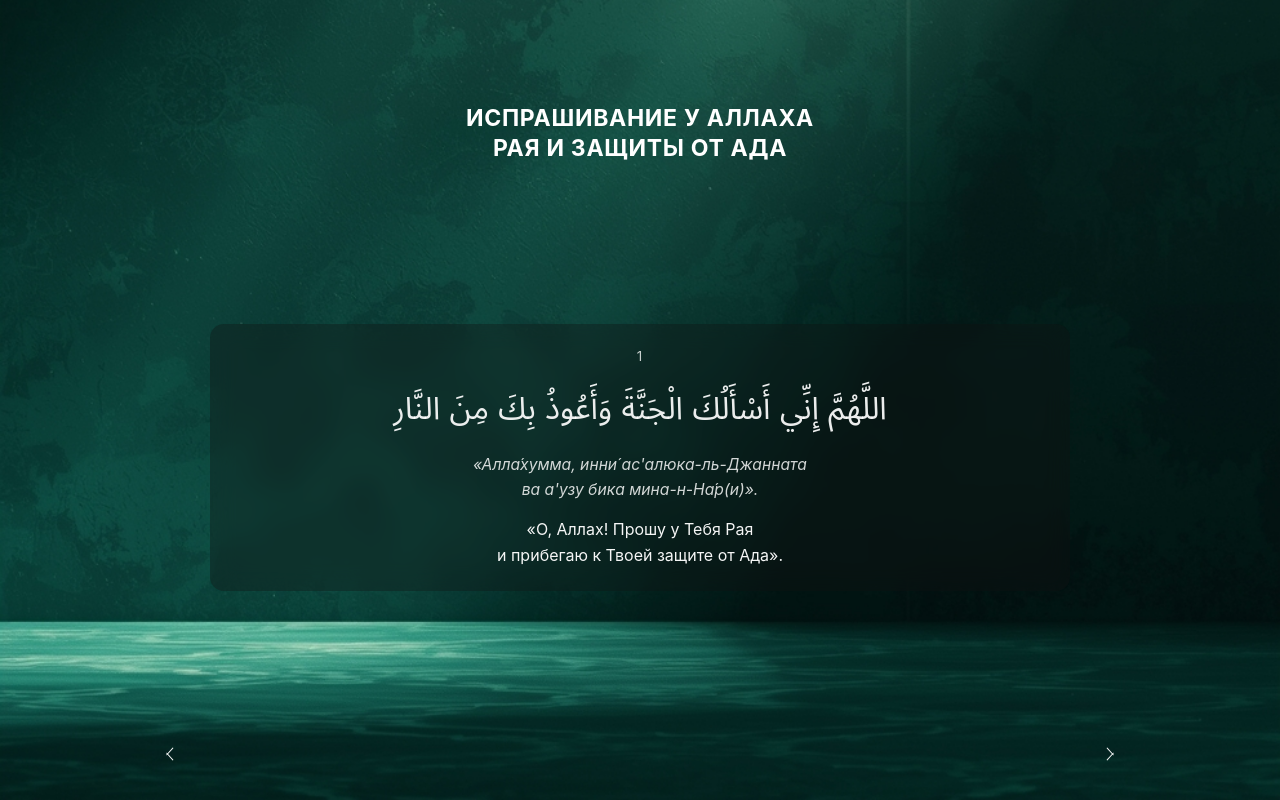
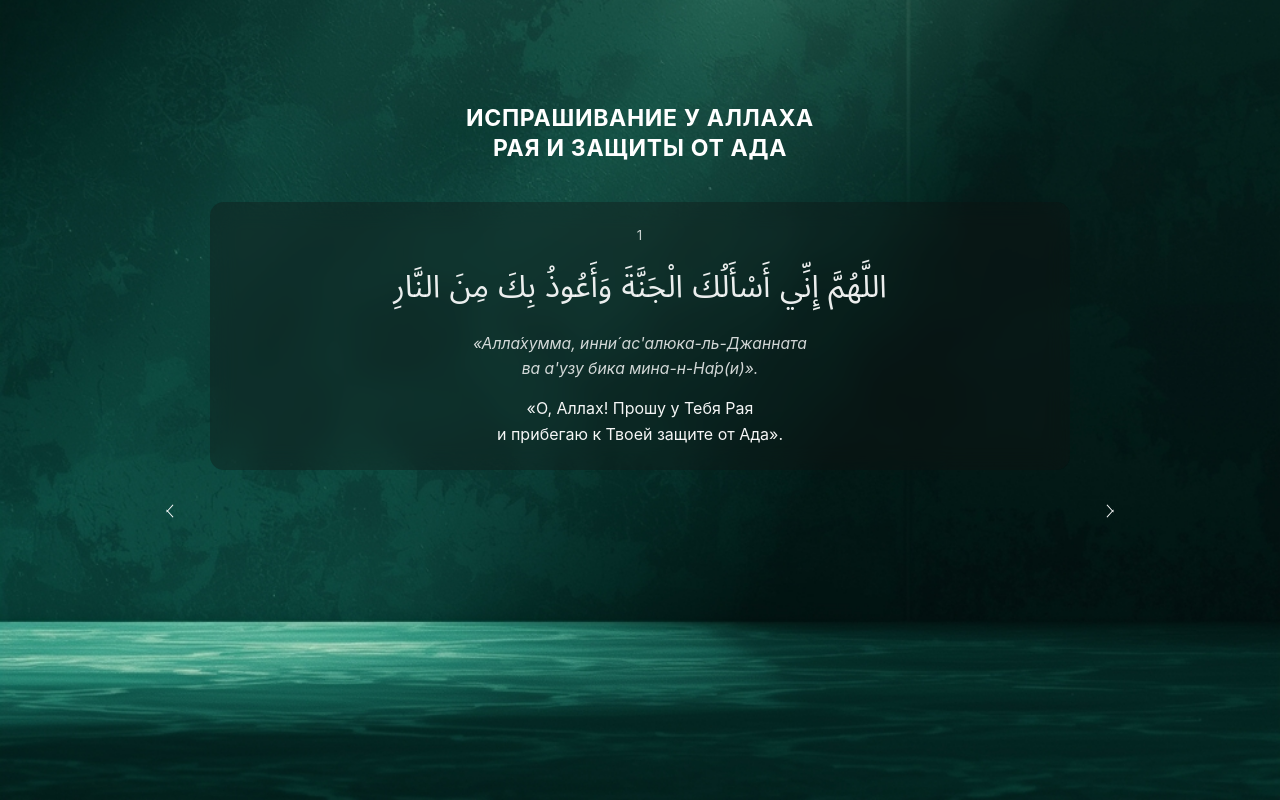
Before and after one commit to ALDYNEC-07/sto-dua, a Next.js app: page / in a window 1280 px wide. Shown: the part 800-1600 px from the top of the page. Built offline with nearby package versions, Linux system fonts and the light colour scheme.

Commit message:
стилизовал 1 главу

```diff
--- a/src/app/globals.css
+++ b/src/app/globals.css
@@ -208,8 +208,11 @@ body {
 .chapter__track {
   width: min(980px, 100%);
   display: flex;
+  align-items: flex-start;
   overflow-x: auto;
+  overflow-y: hidden;
   scroll-snap-type: x mandatory;
+  transition: height 200ms ease;
   scrollbar-width: none;
   -ms-overflow-style: none;
 }
@@ -220,9 +223,10 @@ body {
 
 .dua-slide {
   flex: 0 0 100%;
+  align-self: flex-start;
   scroll-snap-align: start;
-  display: grid;
-  place-items: center;
+  display: flex;
+  justify-content: center;
   text-align: center;
   padding: 0 clamp(2px, 1vw, 10px);
 }
--- a/src/components/ChapterSection.tsx
+++ b/src/components/ChapterSection.tsx
@@ -1,6 +1,6 @@
 "use client";
 
-import { useEffect, useRef } from "react";
+import { useEffect, useRef, useState } from "react";
 
 type Dua = {
   id: number;
@@ -21,8 +21,11 @@ const HOLD_STEP_PX = 34;
 
 export default function ChapterSection({ id, title, duas }: ChapterSectionProps) {
   const trackRef = useRef<HTMLDivElement>(null);
+  const slideRefs = useRef<Array<HTMLElement | null>>([]);
   const holdDelayRef = useRef<number | null>(null);
   const holdIntervalRef = useRef<number | null>(null);
+  const [activeIndex, setActiveIndex] = useState(0);
+  const [trackHeight, setTrackHeight] = useState<number | null>(null);
 
   const clearHold = () => {
     if (holdDelayRef.current !== null) {
@@ -38,6 +41,35 @@ export default function ChapterSection({ id, title, duas }: ChapterSectionProps)
   useEffect(() => {
     return () => clearHold();
   }, []);
+
+  useEffect(() => {
+    const track = trackRef.current;
+    const activeSlide = slideRefs.current[activeIndex];
+    if (!track || !activeSlide) {
+      return;
+    }
+
+    const updateHeight = () => {
+      setTrackHeight(activeSlide.offsetHeight);
+    };
+
+    updateHeight();
+    const observer = new ResizeObserver(updateHeight);
+    observer.observe(activeSlide);
+
+    return () => observer.disconnect();
+  }, [activeIndex, duas.length]);
+
+  const updateActiveIndex = () => {
+    const track = trackRef.current;
+    if (!track) {
+      return;
+    }
+
+    const nextIndex = Math.round(track.scrollLeft / track.clientWidth);
+    const boundedIndex = Math.min(Math.max(nextIndex, 0), duas.length - 1);
+    setActiveIndex(boundedIndex);
+  };
 
   const scrollOneSlide = (direction: -1 | 1) => {
     const track = trackRef.current;
@@ -62,10 +94,21 @@ export default function ChapterSection({ id, title, duas }: ChapterSectionProps)
         {title}
       </h2>
 
-      <div className="chapter__track" ref={trackRef}>
-        {duas.map((dua) => {
+      <div
+        className="chapter__track"
+        ref={trackRef}
+        onScroll={updateActiveIndex}
+        style={trackHeight ? { height: `${trackHeight}px` } : undefined}
+      >
+        {duas.map((dua, index) => {
           return (
-            <article className="dua-slide" key={dua.id}>
+            <article
+              className="dua-slide"
+              key={dua.id}
+              ref={(node) => {
+                slideRefs.current[index] = node;
+              }}
+            >
               <div className="dua-slide__panel">
                 <p className="dua-slide__index">{dua.id}</p>
                 <p className="dua-slide__arabic" lang="ar" dir="rtl">
```
